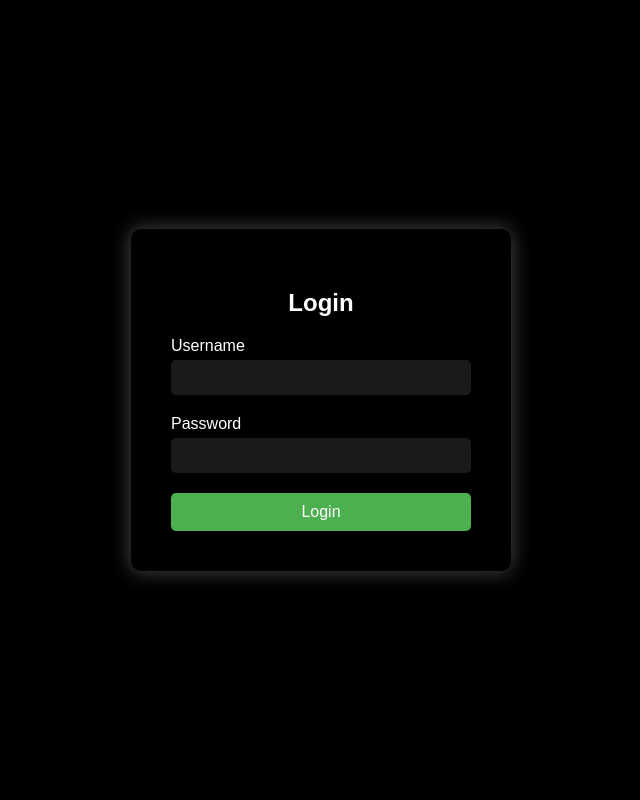
After one commit to ru-znai/Battle-Of-Coders, a Flask app: page /login in a window 1280 px wide. The commit adds this page. Shown: the whole page, without its empty margins (319-959 px from the left). Run offline with Flask 3, Linux system fonts and the light colour scheme.

Commit message:
стили сайта и доп страницы

```diff
--- a/main.py
+++ b/main.py
@@ -51,10 +51,17 @@ def index():
         current_user_lvl += 1
         write_db_lvl(current_user_lvl)
 
-    data = get_next_row_from_database(current_user_lvl, False)
+    data = get_next_row_from_database(current_user_lvl)
 
     return render_template('description.html', data=data, current_user_lvl=current_user_lvl)
 
+@app.route('/login', methods=['POST', 'GET'])
+def login():
+    return render_template('login.html')
+
+@app.route('/intro', methods=['POST', 'GET'])
+def intro():
+    return render_template('intro.html')
 
 if __name__ == '__main__':
     app.run(debug=True)
--- /dev/null
+++ b/static/styles.css
@@ -0,0 +1,84 @@
+body {
+    margin: 0;
+    padding: 0;
+    height: 100vh;
+    display: flex;
+    justify-content: center;
+    align-items: center;
+    background-color: black;
+    color: white;
+    font-family: Arial, sans-serif;
+}
+
+.login-container {
+    text-align: center;
+}
+
+.login-form {
+    width: 300px;
+    padding: 40px;
+    background-color: rgba(0, 0, 0, 0.5);
+    border-radius: 10px;
+    box-shadow: 0 0 20px rgba(255, 255, 255, 0.3);
+}
+
+.login-form h2 {
+    margin-bottom: 20px;
+}
+
+.input-group {
+    margin-bottom: 20px;
+}
+
+.input-group label {
+    display: block;
+    text-align: left;
+    margin-bottom: 5px;
+}
+
+.input-group input {
+    width: 100%;
+    padding: 10px;
+    border: none;
+    border-radius: 5px;
+    background-color: rgba(255, 255, 255, 0.1);
+    color: white;
+    box-sizing: border-box;
+}
+
+button {
+    width: 100%;
+    padding: 10px;
+    border: none;
+    border-radius: 5px;
+    background-color: #4CAF50;
+    color: white;
+    font-size: 16px;
+    cursor: pointer;
+}
+
+button:hover {
+    background-color: #45a049;
+}
+
+.popup-container {
+    position: relative;
+    width: 100%;
+    height: 100px;
+    overflow: hidden;
+}
+
+.popup-text {
+    position: absolute;
+    top: 100%;
+    left: 50%;
+    transform: translateX(-50%);
+    background-color: black;
+    padding: 10px;
+    border-radius: 5px;
+    transition: top 0.5s ease;
+}
+
+.popup-text.show {
+    top: 20px;
+}
--- /dev/null
+++ b/templates/login.html
@@ -0,0 +1,25 @@
+<!DOCTYPE html>
+<html lang="en">
+<head>
+    <meta charset="UTF-8">
+    <meta name="viewport" content="width=device-width, initial-scale=1.0">
+    <title>Login Page</title>
+    <link rel="stylesheet" href="{{ url_for('static', filename='styles.css') }}">
+</head>
+<body>
+    <div class="login-container">
+        <form class="login-form" action="#" method="POST">
+            <h2>Login</h2>
+            <div class="input-group">
+                <label for="username">Username</label>
+                <input type="text" id="username" name="username" required>
+            </div>
+            <div class="input-group">
+                <label for="password">Password</label>
+                <input type="password" id="password" name="password" required>
+            </div>
+            <button type="submit">Login</button>
+        </form>
+    </div>
+</body>
+</html>
```
Also changed, not shown: static/scripts.js (added, +31 -0 lines), templates/description.html (+57 -32 lines), templates/intro.html (added, +19 -0 lines), base/database.db.
